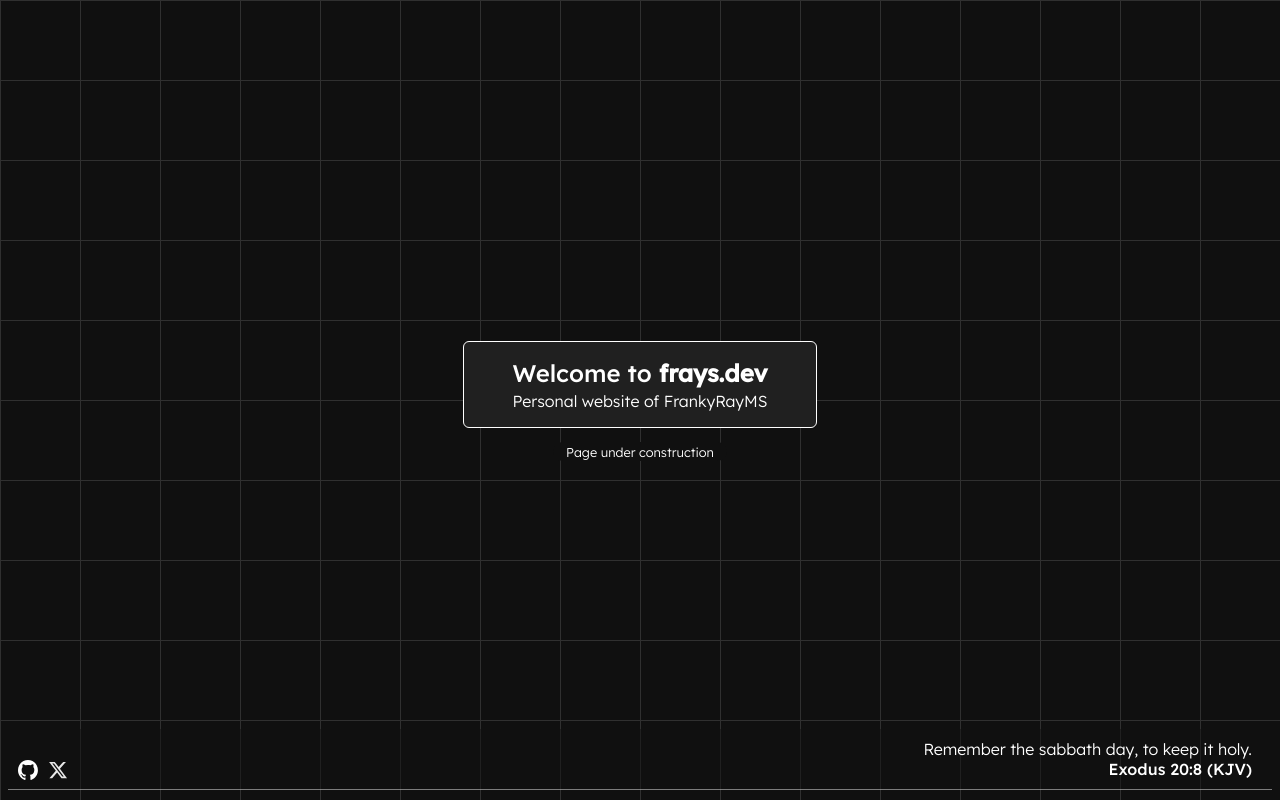
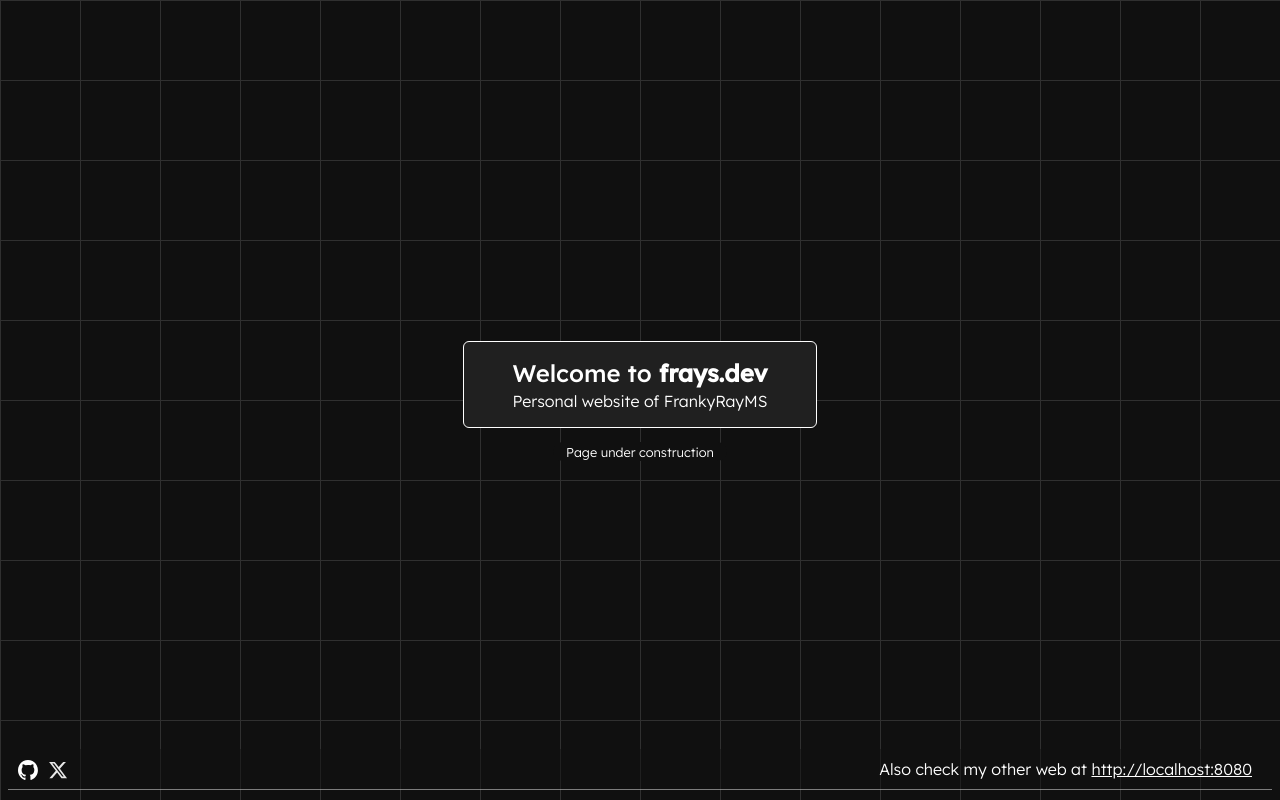
Before and after one commit to fraysdev/frays.dev, a Next.js app: page / in a window 1280 px wide. Built offline with nearby package versions, Linux system fonts and the light colour scheme.

Commit message:
rm: bible; feat: jokes

```diff
--- a/src/app/globals.css
+++ b/src/app/globals.css
@@ -1,5 +1,8 @@
 :root {
-  background-color: #101010;
+  --body-background-color: #101010;
+  --main-background-color: #303030;
+
+  background-color: var(--body-background-color);
   color: white;
 }
 
@@ -7,8 +10,4 @@ body {
   padding: 0;
   margin: 0;
   height: 100vh;
-  background-size: 80px 80px;
-  background-image:
-    linear-gradient(to right, #303030 1px, transparent 1px),
-    linear-gradient(to bottom, #303030 1px, transparent 1px);
 }
--- a/src/app/layout.tsx
+++ b/src/app/layout.tsx
@@ -13,9 +13,7 @@ export default function RootLayout({
 }>) {
   return (
     <html lang="en">
-      <body>
-        {children}
-      </body>
+      <body>{children}</body>
     </html>
   );
 }
--- a/src/app/page.module.css
+++ b/src/app/page.module.css
@@ -1,5 +1,9 @@
 .mainHome {
     height: 100vh;
+    background-size: 80px 80px;
+    background-image:
+        linear-gradient(to right, #303030 1px, transparent 1px),
+        linear-gradient(to bottom, #303030 1px, transparent 1px);
 
     display: flex;
     flex-direction: column;
--- a/src/app/page.tsx
+++ b/src/app/page.tsx
@@ -1,11 +1,12 @@
 import Image from "next/image";
 import style from "@/app/page.module.css";
-import Bible from "@/lib/components/Bible";
 import { lexendLight, lexendMedium } from "@/lib/fonts";
+import Jokes from "@/lib/components/Jokes";
 
 export default function Home() {
-  return <>
-    <div className={ style.mainHome }>
+  return (
+    <>
+      <div className={style.mainHome}>
         <div className={`${style.message}`}>
           <span className={`${style.title} ${lexendMedium.className}`}>
             Welcome to <b>frays.dev</b>
@@ -21,28 +22,29 @@ export default function Home() {
       </div>
 
       <div className={style.footer}>
-      <div className={ style.linkIcon }>
+        <div className={style.linkIcon}>
           <a href="https://github.com/FrankyRay" target="_blank">
             <Image
               src="/icons/github-mark-white.svg"
-            width={ 20 }
-            height={ 20 }
+              width={20}
+              height={20}
               alt="Github icon redirect into Github page"
             />
           </a>
           <a href="https://twitter.com/frays_csui" target="_blank">
             <Image
               src="/icons/x-twitter.svg"
-            width={ 20 }
-            height={ 20 }
+              width={20}
+              height={20}
               alt="X (formerly Twitter) icon redirect into X page"
             />
           </a>
         </div>
 
-      <div className={ style.bibleInfo }>
-        <Bible />
+        <div className={style.bibleInfo}>
+          <Jokes />
         </div>
       </div>
-  </>;
+    </>
+  );
 }
--- a/src/lib/components/Bible.tsx
+++ /dev/null
@@ -1,16 +0,0 @@
-import { bibles } from "../data/bible";
-import style from "@/lib/components/styles/bible.module.css";
-import { lexendLight, lexendMedium } from "../fonts";
-
-export default function Bible() {
-    const bible = bibles[ Math.floor(Math.random() * bibles.length) ];
-
-    return <>
-        <span className={`${lexendLight.className} ${style.text}`}>
-            { bible.text }
-        </span>
-        <span className={`${lexendMedium.className}`}>
-            {`${bible.book} ${bible.chapter}:${bible.verse} (${bible.version})`}
-        </span>
-    </>
-}
--- /dev/null
+++ b/src/lib/components/Jokes.tsx
@@ -0,0 +1,43 @@
+import style from "@/lib/styles/jokes.module.css";
+import { lexendLight, geistMono } from "../fonts";
+import Link from "next/link";
+
+const JOKES = [
+  <>0.1 + 0.2 = 0.30000000000000004</>,
+  <>
+    Also check my other web at{" "}
+    <Link href={"http://localhost:8080"} className={`${style.link}`}>
+      http://localhost:8080
+    </Link>
+  </>,
+  <>
+    Do{" "}
+    <code className={`${geistMono} ${style.code}`}>
+      sudo rm -rf --no-preserve-root /
+    </code>
+  </>,
+  <>
+    <code className={`${geistMono} ${style.code}`}>
+      Exception in thread &quot;main&quot; java.lang.NullPointerException
+    </code>
+  </>,
+  <>
+    <code className={`${geistMono} ${style.code}`}>
+      git push --force origin life
+    </code>
+  </>,
+  <>Java : JavaScript == Car : Carpet</>,
+  <>
+    <i>This joke was taken down</i>
+  </>,
+];
+
+export default function Jokes() {
+  const joke = JOKES[Math.floor(Math.random() * JOKES.length)];
+
+  return (
+    <>
+      <span className={`${lexendLight.className} ${style.joke}`}>{joke}</span>
+    </>
+  );
+}
--- a/src/lib/components/styles/bible.module.css
+++ /dev/null
@@ -1,4 +0,0 @@
-.text {
-    white-space: pre-line;
-    text-align: end;
-}
--- a/src/lib/data/bible.ts
+++ /dev/null
@@ -1,52 +0,0 @@
-export type Bible = {
-    version: string;
-    book: string;
-    chapter: number;
-    verse: number | string;
-    text: string;
-}
-
-export const bibles: Bible[] = [
-    {
-        version: "KJV",
-        book: "Exodus",
-        chapter: 20,
-        verse: 8,
-        text: "Remember the sabbath day, to keep it holy."
-    },
-    {
-        version: "KJV",
-        book: "Exodus",
-        chapter: 20,
-        verse: 12,
-        text: "Honour thy father and thy mother: that thy days may be long upon the land which the Lord thy God giveth thee."
-    },
-    {
-        version: "NIV",
-        book: "Psalms",
-        chapter: 106,
-        verse: 1,
-        text: "Praise the Lord. Give thanks to the Lord, for he is good; His love endures forever."
-    },
-    {
-        version: "NIV",
-        book: "Matthew",
-        chapter: 5,
-        verse: 9,
-        text: "Blessed are the peacemakers, for they will be called children of God."
-    },
-    {
-        version: "NIV",
-        book: "John",
-        chapter: 3,
-        verse: 16,
-        text: "For God so loved the world that he gave his one and only Son, that whoever believes in him shall not perish but have eternal life."
-    },
-    {
-        version: "KJV",
-        book: "1 Thessalonians",
-        chapter: 5,
-        verse: 17,
-        text: "Pray without ceasing."
-    },
-]
--- a/src/lib/fonts.ts
+++ b/src/lib/fonts.ts
@@ -1,11 +1,15 @@
-import { Lexend } from "next/font/google";
+import { Geist_Mono, Lexend } from "next/font/google";
 
 export const lexendMedium = Lexend({
-    weight: "500",
-    subsets: [ 'latin' ]
-})
+  weight: "500",
+  subsets: ["latin"],
+});
 
 export const lexendLight = Lexend({
-    weight: "300",
-    subsets: [ 'latin' ]
-})
+  weight: "300",
+  subsets: ["latin"],
+});
+
+export const geistMono = Geist_Mono({
+  weight: "500",
+});
--- /dev/null
+++ b/src/lib/styles/jokes.module.css
@@ -0,0 +1,13 @@
+.joke {
+    text-align: center;
+}
+
+.link {
+    color: white;
+}
+
+.code {
+    padding: 3px 5px;
+    background-color: #303030;
+    border-radius: 5px;
+}
```
Lines whose indentation alone changed are shown as unchanged.
